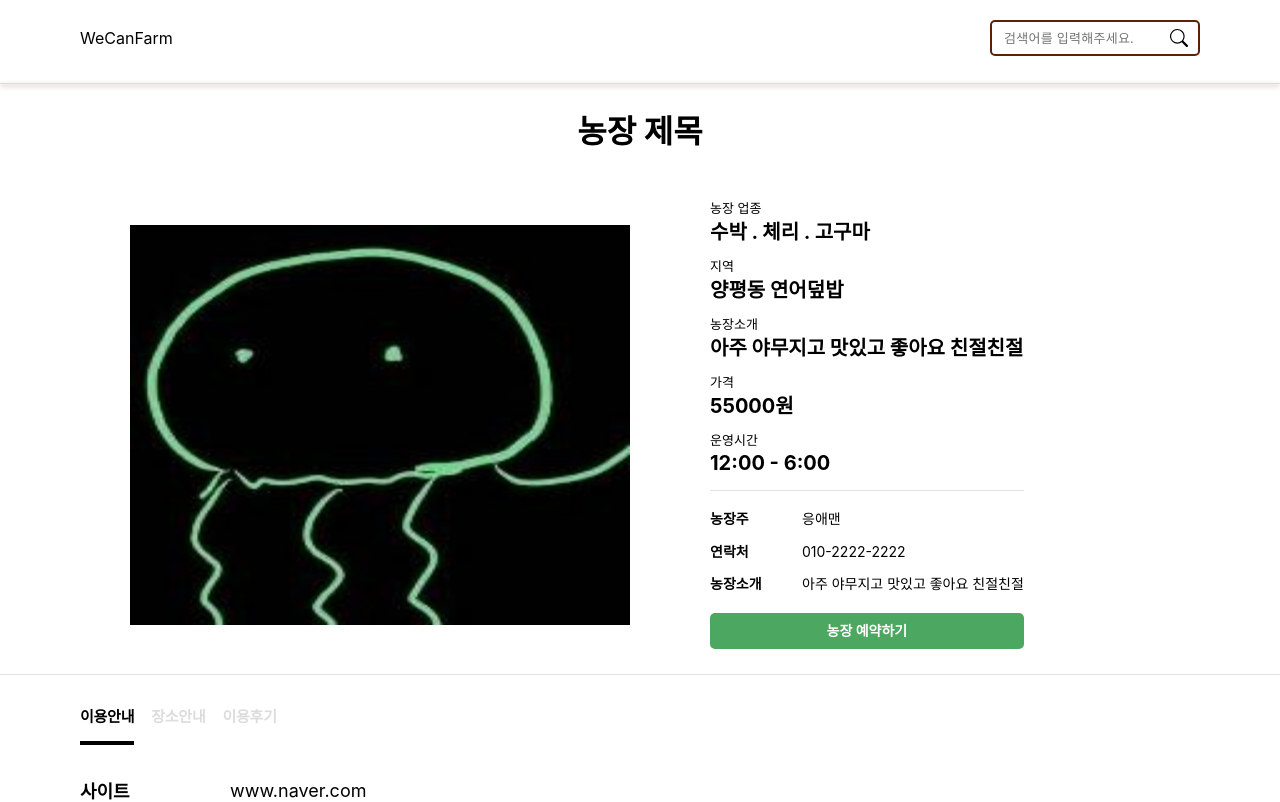
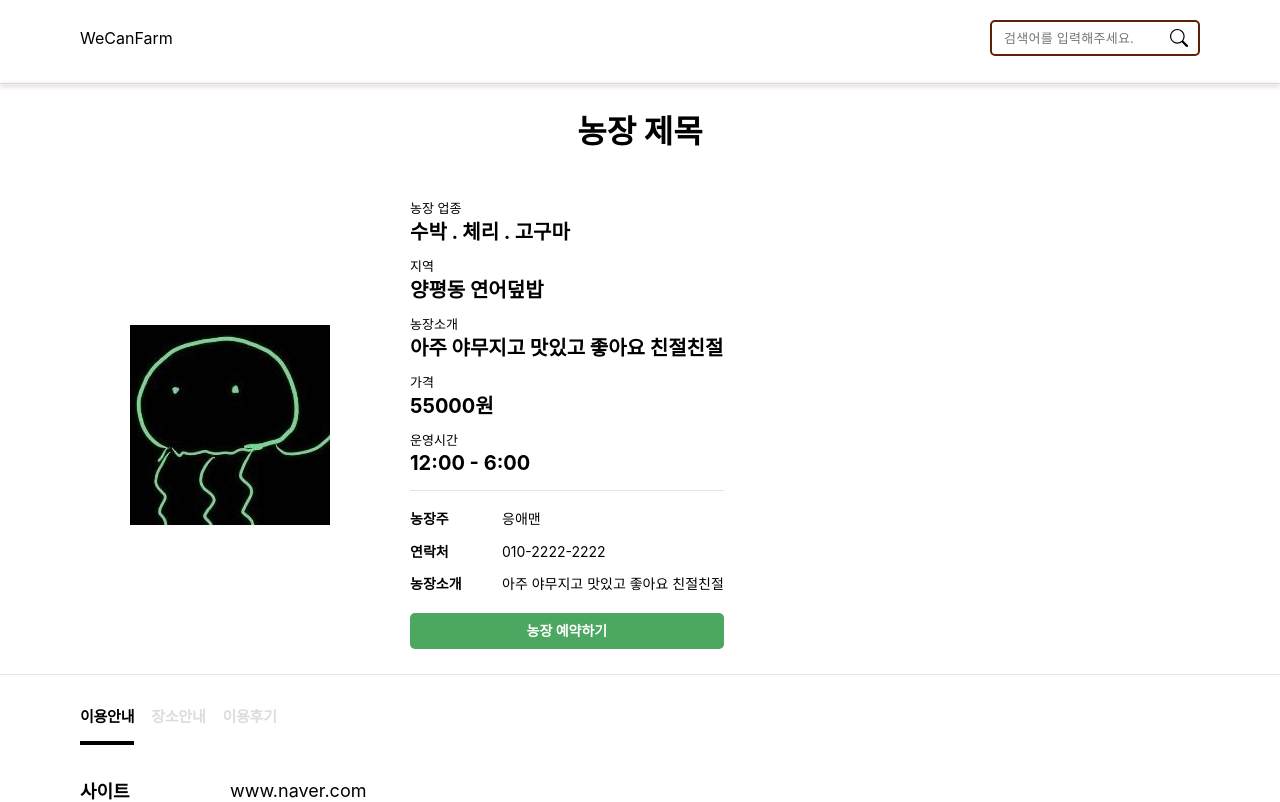
Before and after one commit to samkim91/we-can-farm-front, a Next.js app: page /1 in a window 1280 px wide. Shown: the top 802 px of the page. Built offline with nearby package versions, Linux system fonts and the light colour scheme.

Commit message:
[Test] 배포 실험2

```diff
--- a/components/FarmDetail/index.tsx
+++ b/components/FarmDetail/index.tsx
@@ -29,15 +29,16 @@ function FarmDetail() {
 
           <FarmInfoContentsWrapper>
             <ImageWrapper>
-              <Image
+              {/* <Image
                 width={500}
                 height={400}
-                src="http://localhost:3000/images/hepali.jpeg"
+                src="images/hepali.jpeg"
                 loading="eager"
                 priority={true}
                 alt="farm_main_img"
                 quality={100}
-              />
+              /> */}
+              <img src={`images/hepali.jpeg`} />
             </ImageWrapper>
 
             <MainInfo>
--- a/components/atoms/FarmCard/index.tsx
+++ b/components/atoms/FarmCard/index.tsx
@@ -7,7 +7,7 @@ import { FarmCardContainer, FarmCardContent, FarmCardTitle } from "./styles";
 function FarmCard() {
   return (
     <FarmCardContainer>
-      <Image
+      {/* <Image
         width={222}
         height={200}
         src={`http://localhost:3000/images/hepali.jpeg`}
@@ -15,7 +15,9 @@ function FarmCard() {
         priority={true}
         alt="farm_main_img"
         quality={100}
-      />
+      /> */}
+
+      <img src={`images/hepali.jpeg`} />
 
       <FarmCardContent>수박 ,체리 | 구로구</FarmCardContent>
       <FarmCardTitle>아침밥농원</FarmCardTitle>
```
Also changed, not shown: components/atoms/CategoryCarousel/index.tsx (+4 -3 lines).
